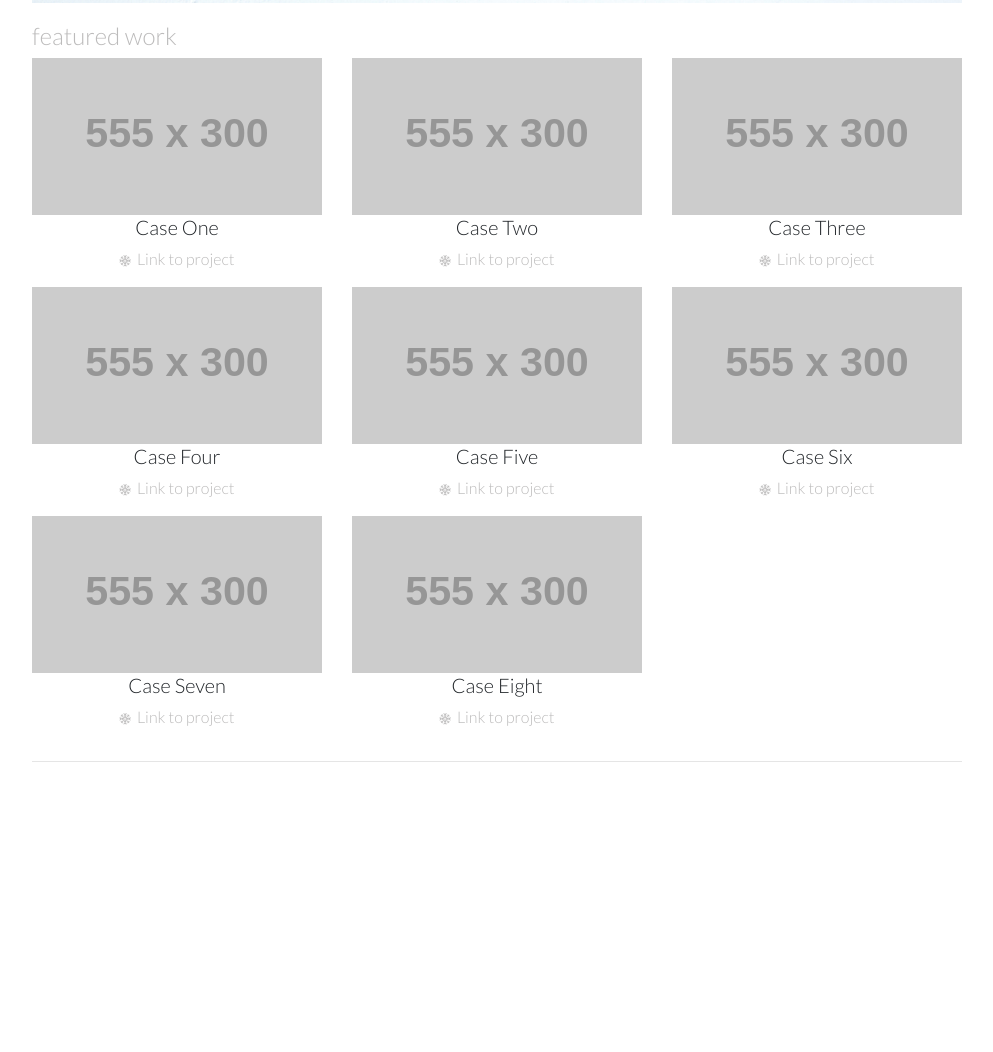
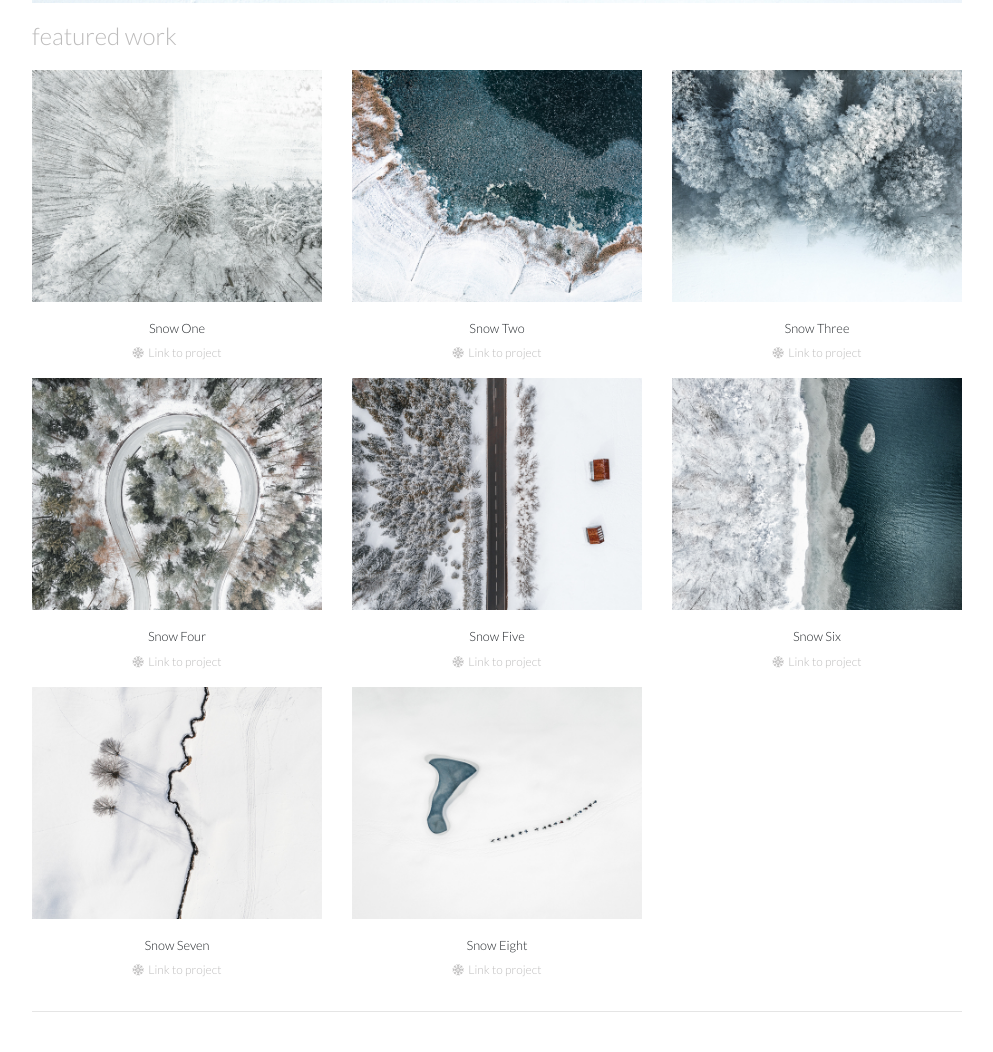
Before and after one commit to SnowGojira/responsive-webDesign-sample, a website: page index.html in a window 1280 px wide. Shown: the part 656-1708 px from the top of the page, without its empty margins (143-1136 px from the left). Before the commit the page ends 1458 px from the top, so only its background shows below. Drawn offline with Linux system fonts and the light colour scheme; placeholder pictures from the web are drawn by us.

Commit message:
change the descript font style

```diff
--- a/css/style.css
+++ b/css/style.css
@@ -61,17 +61,6 @@
 .text-thick{
     font-weight: 500;
 }
-h1{
-    font-size: 1.5rem;
-}
-h4{
-    font-size: 0.6rem;
-}
-
-h3{
-    font-size: 0.9rem;
-    margin-top: 1.2rem;
-}
 
 .col-md-6{
     width: 50%;
@@ -86,14 +75,39 @@ h3{
     margin-top: 1.2rem;
 }
 
+h1{
+    font-size: 1.5rem;
+}
+
+h3{
+    font-size: 0.9rem;
+    margin-top: 1.2rem;
+    margin-bottom: 1.2rem;
+}
+
+h4{
+    font-size: 0.6rem;
+}
+
+h5{
+    margin-top: 1.2rem;
+    font-size: 0.8rem;
+}
+
+p{
+    font-size: 0.75rem;
+}
+
+a:hover {
+    color: #eff8fd;
+    text-decoration: none;
+
+}
+
 .snow{
     font-size: 0.7rem;
-    /* margin-top: -2px; */
 }
 
-.icon{
-    /*width: 1.5rem;*/
-}
 @media (min-width: 480px) and (max-width: 800px) {
 
     .container{
--- a/index.html
+++ b/index.html
@@ -38,55 +38,55 @@
 
         <div class="row work">
             <div class="col-md-12">
-                <h3 class="text-mute">featured work</h3>
+                <h3 class="text-mute text-thick">featured work</h3>
             </div>
         </div>
 
         <article class="row text-center">
             <div class="col-md-4">
-                <img class="img-fluid" src="https://via.placeholder.com/555x300">
-                <h5>Case One</h5>
+                <img class="img-fluid" src="images/1-320_xs.jpg" srcset="images/1-320_xs.jpg 450w, images/1-480_xm.jpg 700w, images/1-640_xl.jpg 900w"/>
+                <h5 class="text-thick">Snow One</h5>
                 <a href="#"><p><span class="iconfont snow">&#xe674;</span>&nbsp;&nbsp;Link to project</p></a>
             </div>
             <div class="col-md-4">
-                <img class="img-fluid" src="https://via.placeholder.com/555x300">
-                <h5>Case Two</h5>
+                <img class="img-fluid" src="images/2-320_xs.jpg" srcset="images/2-320_xs.jpg 450w, images/2-480_xm.jpg 700w, images/2-640_xl.jpg 900w"/>
+                <h5 class="text-thick">Snow Two</h5>
                 <a href="#"><p><span class="iconfont snow">&#xe674;</span>&nbsp;&nbsp;Link to project</p></a>
             </div>
 
             <div class="col-md-4">
-                <img class="img-fluid" src="https://via.placeholder.com/555x300">
-                <h5>Case Three</h5>
+                <img class="img-fluid" src="images/3-320_xs.jpg" srcset="images/3-320_xs.jpg 450w, images/3-480_xm.jpg 700w, images/3-640_xl.jpg 900w"/>
+                <h5 class="text-thick">Snow Three</h5>
                 <a href="#"><p><span class="iconfont snow">&#xe674;</span>&nbsp;&nbsp;Link to project</p></a>
             </div>
 
             <div class="col-md-4">
-                <img class="img-fluid" src="https://via.placeholder.com/555x300">
-                <h5>Case Four</h5>
+                <img class="img-fluid" src="images/4-320_xs.jpg" srcset="images/4-320_xs.jpg 450w, images/4-480_xm.jpg 700w, images/4-640_xl.jpg 900w"/>
+                <h5 class="text-thick">Snow Four</h5>
                 <a href="#"><p><span class="iconfont snow">&#xe674;</span>&nbsp;&nbsp;Link to project</p></a>
             </div>
 
             <div class="col-md-4">
-                <img class="img-fluid" src="https://via.placeholder.com/555x300">
-                <h5>Case Five</h5>
+                <img class="img-fluid" src="images/5-320_xs.jpg" srcset="images/5-320_xs.jpg 450w, images/5-480_xm.jpg 700w, images/5-640_xl.jpg 900w"/>
+                <h5 class="text-thick">Snow Five</h5>
                 <a href="#"><p><span class="iconfont snow">&#xe674;</span>&nbsp;&nbsp;Link to project</p></a>
             </div>
 
             <div class="col-md-4">
-                <img class="img-fluid" src="https://via.placeholder.com/555x300">
-                <h5>Case Six</h5>
+                <img class="img-fluid" src="images/6-320_xs.jpg" srcset="images/6-320_xs.jpg 450w, images/6-480_xm.jpg 700w, images/6-640_xl.jpg 900w"/>
+                <h5 class="text-thick">Snow Six</h5>
                 <a href="#"><p><span class="iconfont snow">&#xe674;</span>&nbsp;&nbsp;Link to project</p></a>
             </div>
 
             <div class="col-md-4">
-                <img class="img-fluid" src="https://via.placeholder.com/555x300">
-                <h5>Case Seven</h5>
+                <img class="img-fluid" src="images/7-320_xs.jpg" srcset="images/7-320_xs.jpg 450w, images/7-480_xm.jpg 700w, images/7-640_xl.jpg 900w"/>
+                <h5 class="text-thick">Snow Seven</h5>
                 <a href="#"><p><span class="iconfont snow">&#xe674;</span>&nbsp;&nbsp;Link to project</p></a>
             </div>
 
             <div class="col-md-4">
-                <img class="img-fluid" src="https://via.placeholder.com/555x300">
-                <h5>Case Eight</h5>
+                <img class="img-fluid" src="images/8-320_xs.jpg" srcset="images/8-320_xs.jpg 450w, images/8-480_xm.jpg 700w, images/8-640_xl.jpg 900w"/>
+                <h5 class="text-thick">Snow Eight</h5>
                 <a href="#"><p><span class="iconfont snow">&#xe674;</span>&nbsp;&nbsp;Link to project</p></a>
             </div>
         </article>
@@ -100,9 +100,10 @@
 
     <footer>
         <div class="container">
-            <span class="iconfont">&#xe62f;</span>
-            <span class="iconfont">&#xe65b;</span>
-            <span class="iconfont">&#xf1b4;</span>
+            <a href="#"><span class="iconfont">&#xe62f;</span></a>
+            <a href="#"><span class="iconfont">&#xe62f;</span></a>
+            <a href="#"><span class="iconfont">&#xe62f;</span></a>
+            <a href="#"><span class="iconfont">&#xe62f;</span></a>
         </div>
     </footer>
 </body>
```
